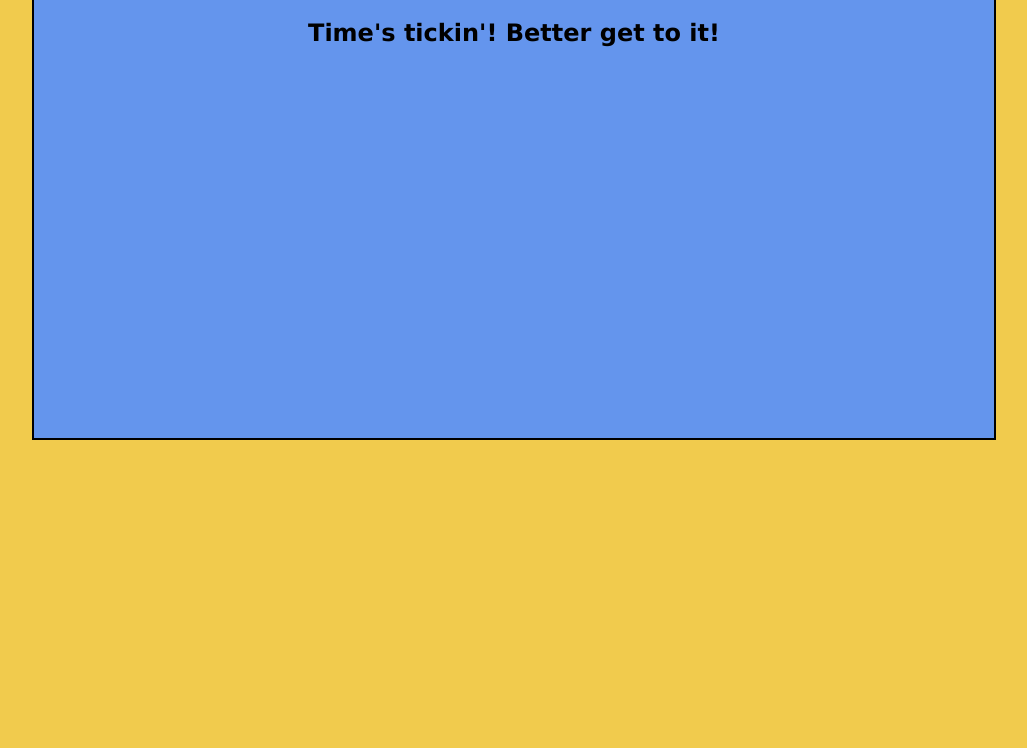
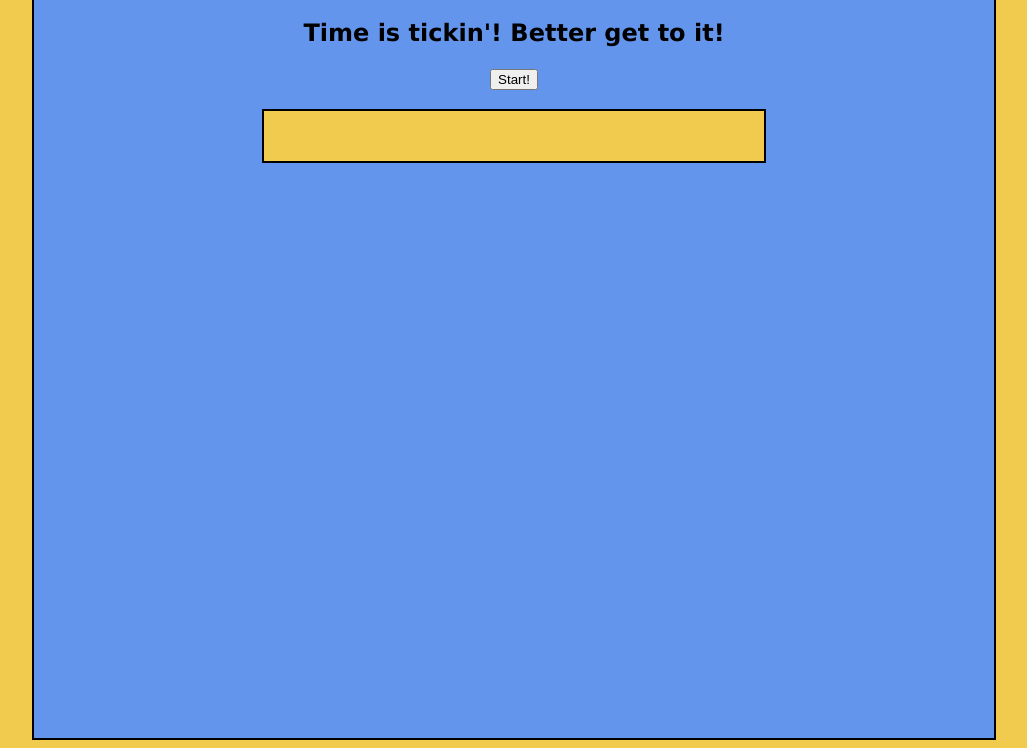
Before and after one commit to tcorn94/Coding_Quiz, a plain HTML site: page quiz.html in a window 1280 px wide. Shown: the part 154-902 px from the top of the page, without its empty margins (126-1153 px from the left). Before the commit the page ends 800 px from the top, so only its background shows below. Drawn offline with Linux system fonts and the light colour scheme.

Commit message:
adding more page elements

```diff
--- a/quiz.html
+++ b/quiz.html
@@ -11,7 +11,9 @@
 <body>
     <div class="container">
 <h1> Welcome to the Random Quiz </h1>
-<h2>Time's tickin'! Better get to it!</h2>
+<h2>Time is tickin'! Better get to it!</h2>
+<h3><button type="button">Start!</button></h3>
+<div class="timer"> </div>
 
 
 
--- a/style.css
+++ b/style.css
@@ -6,7 +6,7 @@ body{
 
 .container{
 width: 960px;
-height: 500px;
+height: 800px;
 background-color: cornflowerblue;
 border: solid 2px black;
 text-align: center;
@@ -15,3 +15,13 @@ margin-top: 90px;
 font-family: Verdana, Geneva, Tahoma, sans-serif;
 
 }
+
+.timer{
+    width: 500px;
+    height: 50px;
+    background-color: rgb(241, 203, 77);
+    color: black;
+    text-align: center;
+    margin: 0 auto;
+    border: solid 2px black;
+}
```
Also changed, not shown: score.html (+6 -0 lines), 1 other file.
